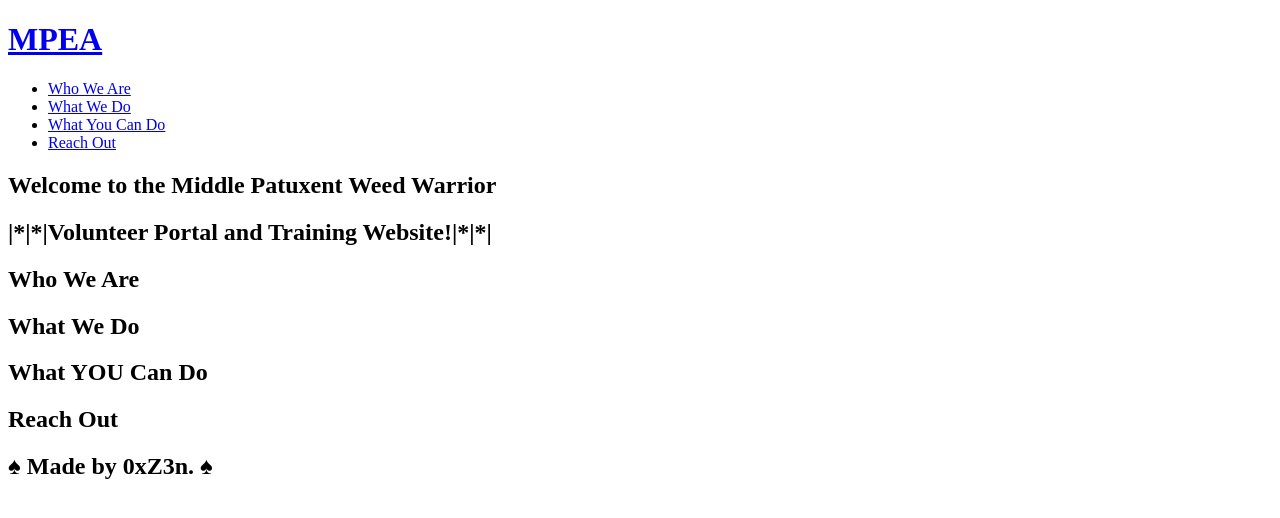
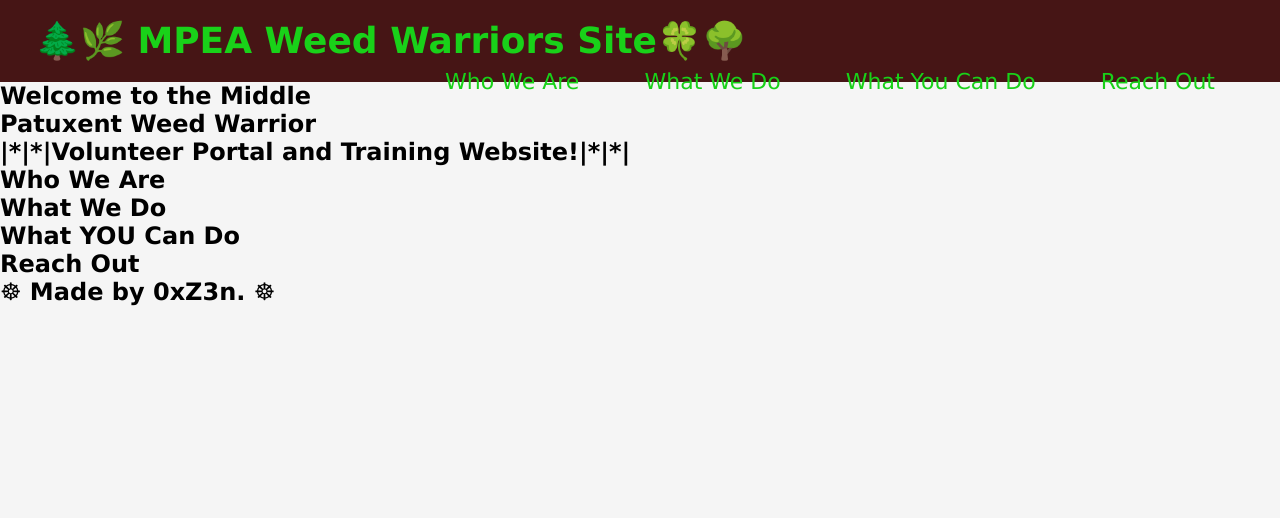
Before and after one commit to 0xZ3n/volunteerSite, a plain HTML site: page index.html in a window 1280 px wide. Drawn offline with Linux system fonts and the light colour scheme.

Commit message:
initial styles, header/nav

```diff
--- /dev/null
+++ b/css/style.css
@@ -0,0 +1,46 @@
+* {
+    margin: 0;
+    padding: 0;
+}
+
+body {
+    font-family: 'Lucida Sans', 'Lucida Sans Regular', 'Lucida Grande', 'Lucida Sans Unicode', Geneva, Verdana, sans-serif;
+    background-color: whitesmoke;
+
+}
+
+/* HEADER STYLES */
+
+header {
+    padding: 20px 35px;
+    background-color: rgb(70, 21, 21);
+}
+
+header h1 {
+    font-weight: bold;
+    font-size: 36px;
+    color: rgb(28, 207, 28);
+    margin:0;
+    display: inline;
+
+}
+
+header a {
+    text-decoration: none;
+    color: rgb(25, 209, 25);
+}
+
+header nav {
+    float: right;
+    margin: 7px 0;
+}
+
+header nav ul li {
+    display: inline;
+}
+
+header nav ul li a {
+    margin: 0 30px;
+    font-weight: lighter;
+    font-size: 22px;
+}
--- a/index.html
+++ b/index.html
@@ -4,12 +4,13 @@
     <meta charset="UTF-8">
     <meta http-equiv="X-UA-Compatible" content="IE=edge">
     <meta name="viewport" content="width=device-width, initial-scale=1.0">
+    <link rel="stylesheet" href="./css/style.css">
     <title>Middle Patuxent Volunteer Site</title>
 </head>
 <body><!-- navigation -->
     <header>
       <h1>
-        <a href="/">MPEA</a>
+        <a href="/">🌲🌿 MPEA Weed Warriors Site🍀🌳</a>
       </h1>
 
       <nav>
@@ -61,7 +62,7 @@
 
     <!-- footer -->
     <footer>
-        <h2>♠ Made by 0xZ3n. ♠</h2>
+        <h2>&#9784 Made by 0xZ3n. &#9784</h2>
     </footer>
 
     <script src=""></script>
```
